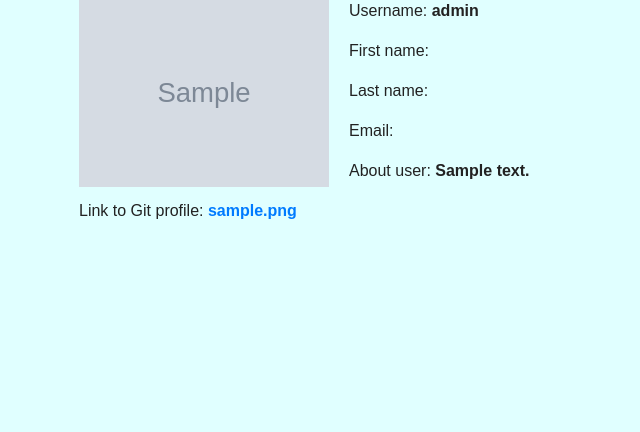
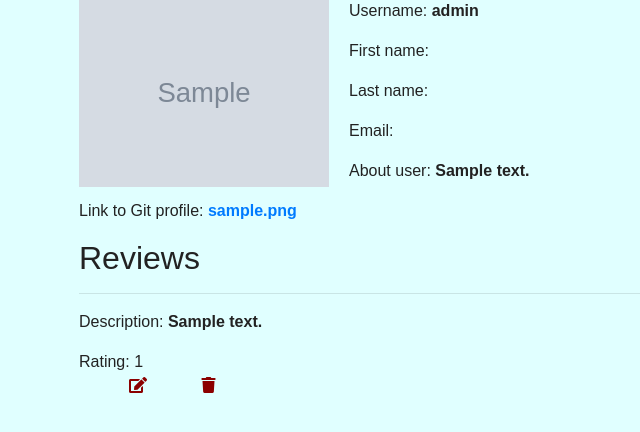
Before and after one commit to alisher1989/alishers_reviewer, a Django app: page /accounts/profile/1/ in a window 1280 px wide. Shown: the part 117-549 px from the top of the page, without its empty margins (0-640 px from the left). Run offline with Django 3.2, Linux system fonts and the light colour scheme; a user stored in the database is signed in; data comes from the database, SQL or seed files in the repository; tables that the repository leaves empty hold one stand-in row (values such as "Sample post"); grey boxes marked "Sample" are stand-in pictures; some libraries are stand-ins or nearby versions.

Commit message:
Added to detail view of user his reviews

```diff
--- a/source/accounts/templates/registration/users.html
+++ b/source/accounts/templates/registration/users.html
@@ -9,11 +9,9 @@
             <div class="col-12 col-sm-6 col-md-4 col-lg-3 mt-3">
                 <div class="card">
                     <div class="card-body">
-                        {% if user_obj == request.user %}
                         <a href="{% url 'accounts:user_detail' user.pk %}"><h2 class="card-text card-link">
                             {{ user.username }}
                         </h2></a>
-                        {% endif %}
                         <p class="card-text">{{ user.get_category_display }}</p>
                         <p class="card-text text-right"><b>First name: </b>{{ user.first_name }}</p>
                     </div>
--- a/source/accounts/templates/user_detail.html
+++ b/source/accounts/templates/user_detail.html
@@ -22,4 +22,22 @@
     <p>Email: <b>{{ user_obj.email }}</b></p>
     <p>About user: <b>{{ user_obj.profile.about_user }}</b></p>
     <p>Link to Git profile: <b><a href="">{{ user_obj.profile.git_profile }}</a></b></p>
+
+        <h2>Reviews</h2>
+    <div class="task-list">
+        {% for review in user_obj.reviews.all %}
+            <hr>
+            <div class="task">
+                <p>Description: <b>{{ review.order_description }}</b></p>
+                <div class="pre">Rating: {{ review.rating }}</div>
+                {% if perms.webapp.change_review %}
+                    <a href="{% url 'webapp:review_update' review.pk %}"><i class="fas fa-edit"></i></a>
+                {% endif %}
+                {% if perms.webapp.delete_review %}
+                    <a href="{% url 'webapp:review_delete' review.pk %}"><i class="fas fa-trash"></i></a>
+                {% endif %}
+            </div>
+    {% endfor %}
+
+
 {% endblock %}
--- a/source/webapp/models.py
+++ b/source/webapp/models.py
@@ -34,9 +34,10 @@
     ('5', '5'),
 )
 
+
 class Review(models.Model):
     author = models.ForeignKey(settings.AUTH_USER_MODEL, null=True, blank=True, on_delete=models.SET_NULL,
-                             verbose_name='Author', related_name='orders')
+                             verbose_name='Author', related_name='reviews')
     product = models.ForeignKey(Product, related_name='product_order', max_length=100, on_delete=models.CASCADE)
     order_description = models.TextField(max_length=3000, null=True, blank=True, verbose_name='описание отзыва')
     rating = models.CharField(max_length=50, choices=RAITING_CHOICES, default=None,
--- a/source/webapp/views/review_views.py
+++ b/source/webapp/views/review_views.py
@@ -59,6 +59,6 @@
     pk_kwargs_url = 'pk'
     template_name = 'review/delete.html'
     context_object_name = 'review'
-    success_url = reverse_lazy('webapp:products_view_view')
+    success_url = reverse_lazy('webapp:products_view')
     permission_required = 'webapp.delete_review'
     permission_denied_message = '403 Доступ запрещен'
```
Also changed, not shown: source/webapp/templates/product/product.html (+9 -5 lines).
